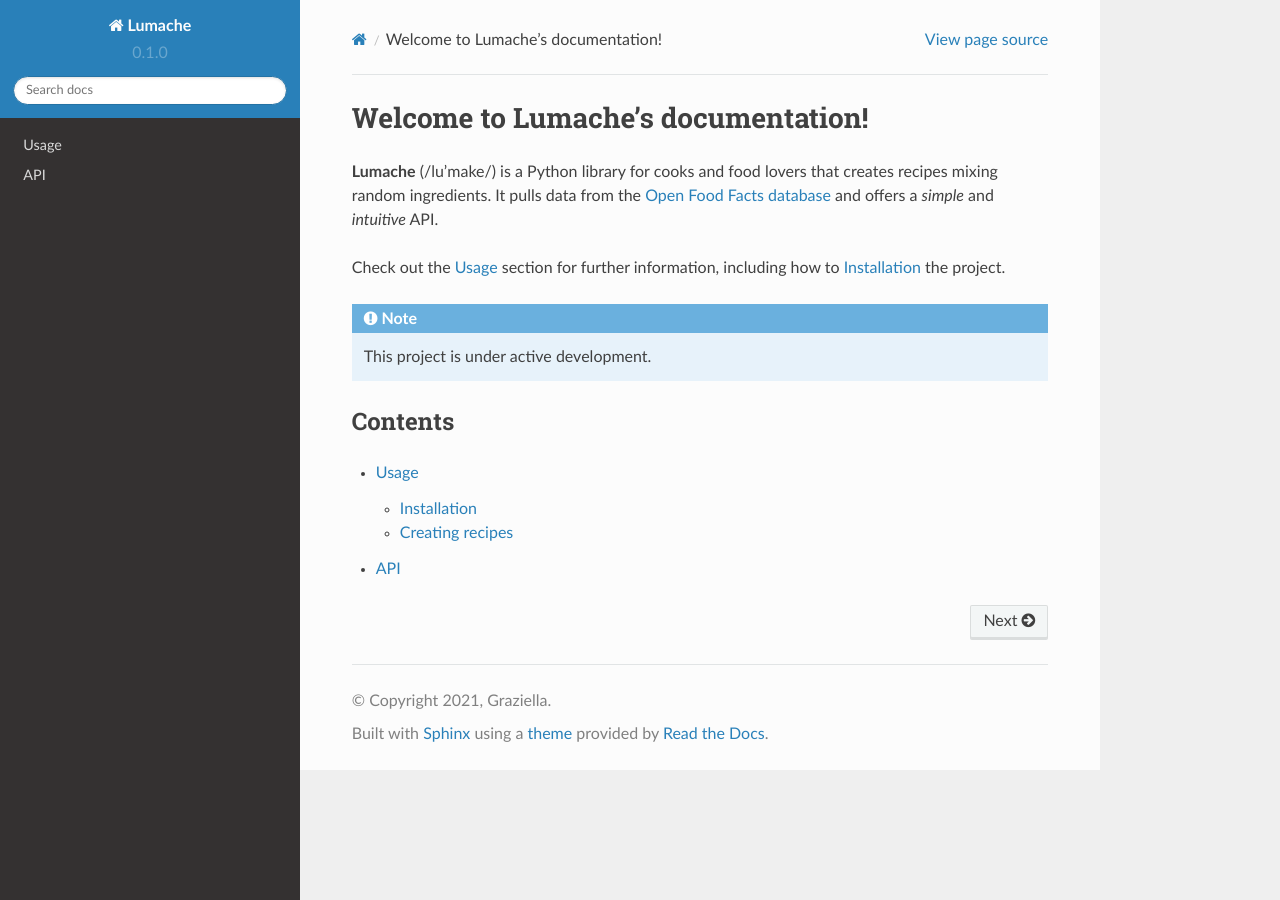
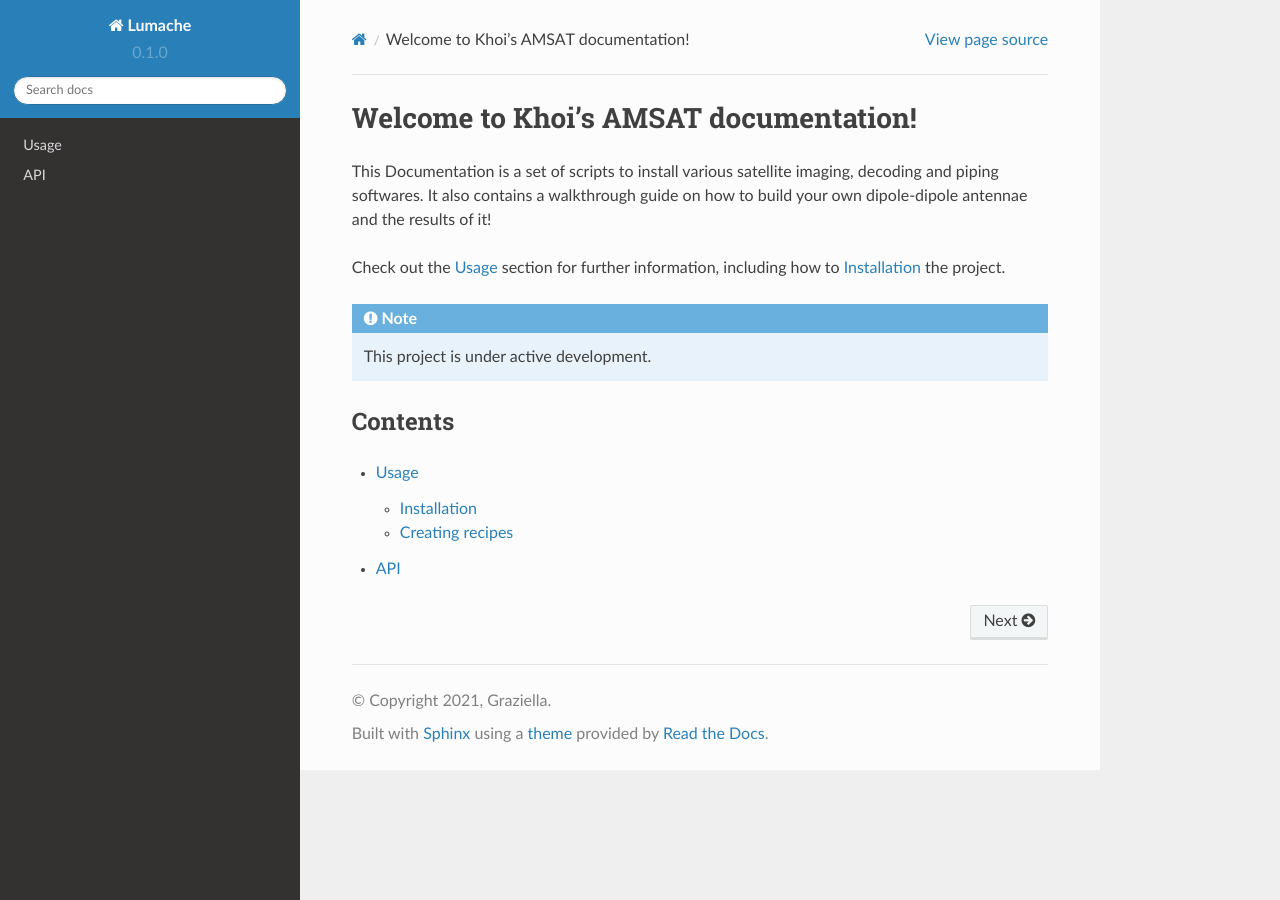
Before and after one commit to 2khoip/ISP-AMSAT, a Sphinx documentation site: the page built from docs/source/index.rst, in a window 1280 px wide. Built offline with Sphinx 7.4.7 and the Read the Docs theme 2.0.0, drawn with Linux system fonts in a browser that asks for light colours.

Commit message:
Add description

```diff
--- a/docs/source/index.rst
+++ b/docs/source/index.rst
@@ -1,10 +1,7 @@
-Welcome to Lumache's documentation!
+Welcome to Khoi's AMSAT documentation!
 ===================================
 
-**Lumache** (/lu'make/) is a Python library for cooks and food lovers
-that creates recipes mixing random ingredients.
-It pulls data from the `Open Food Facts database <https://world.openfoodfacts.org/>`_
-and offers a *simple* and *intuitive* API.
+This Documentation is a set of scripts to install various satellite imaging, decoding and piping softwares. It also contains a walkthrough guide on how to build your own dipole-dipole antennae and the results of it!
 
 Check out the :doc:`usage` section for further information, including
 how to :ref:`installation` the project.
```
